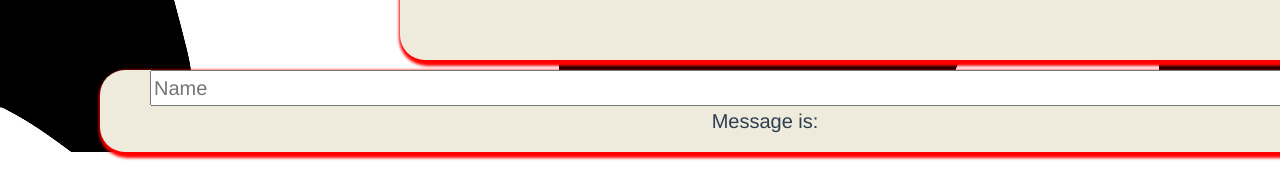
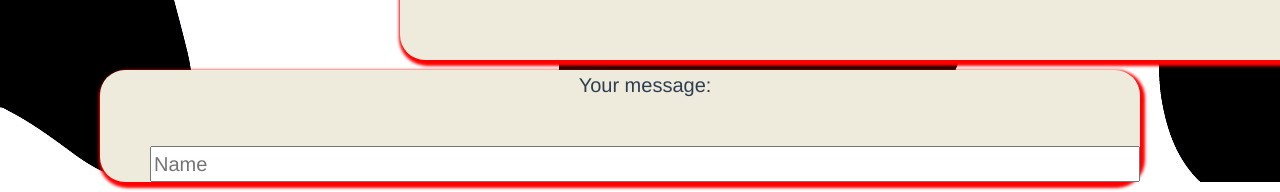
Before and after one commit to FloorSchouten/cowmanager-app, a Vue app: page / in a window 1280 px wide. Shown: the part 2161-2353 px from the top of the page. Before the commit the page ends 2323 px from the top, so only its background shows below. Built offline with nearby package versions, Linux system fonts and the light colour scheme.

Commit message:
Start contact

```diff
--- a/src/App.vue
+++ b/src/App.vue
@@ -35,7 +35,7 @@ export default {
 .Contentbox {
     display: flex;
     flex-direction: column;
-    width: 100%;
+    width: 1040px;
     height: auto;
     background-color: #eeebdd;
     margin: 10px 100px;
--- a/src/components/Contact.vue
+++ b/src/components/Contact.vue
@@ -1,8 +1,9 @@
 <template>
     <div>
         <div class="Contentbox">
-        <input v-model="message" placeholder="Name">
-        <p>Message is: {{ message }}</p>
+            <p>Your message: {{ message }}</p>&nbsp;
+            <input v-model="message" placeholder="Name">
+
 
         </div>
         </div>
```
